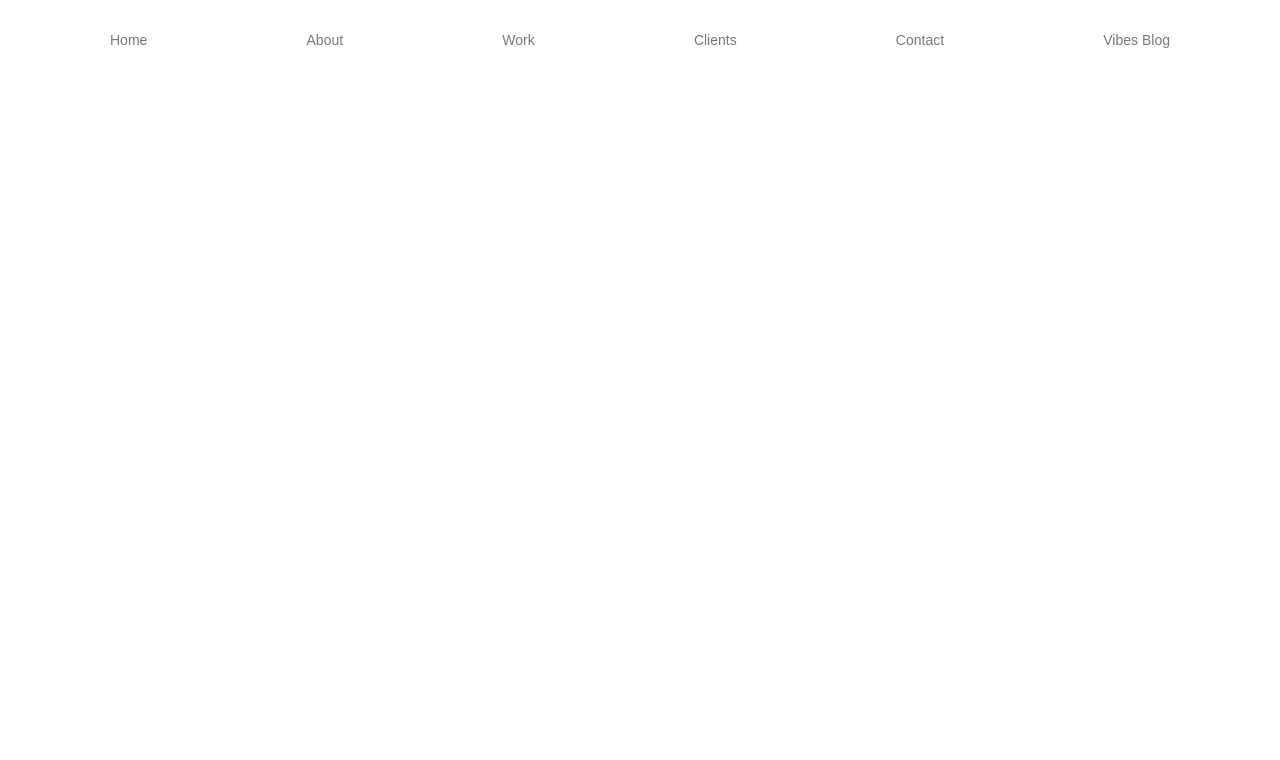
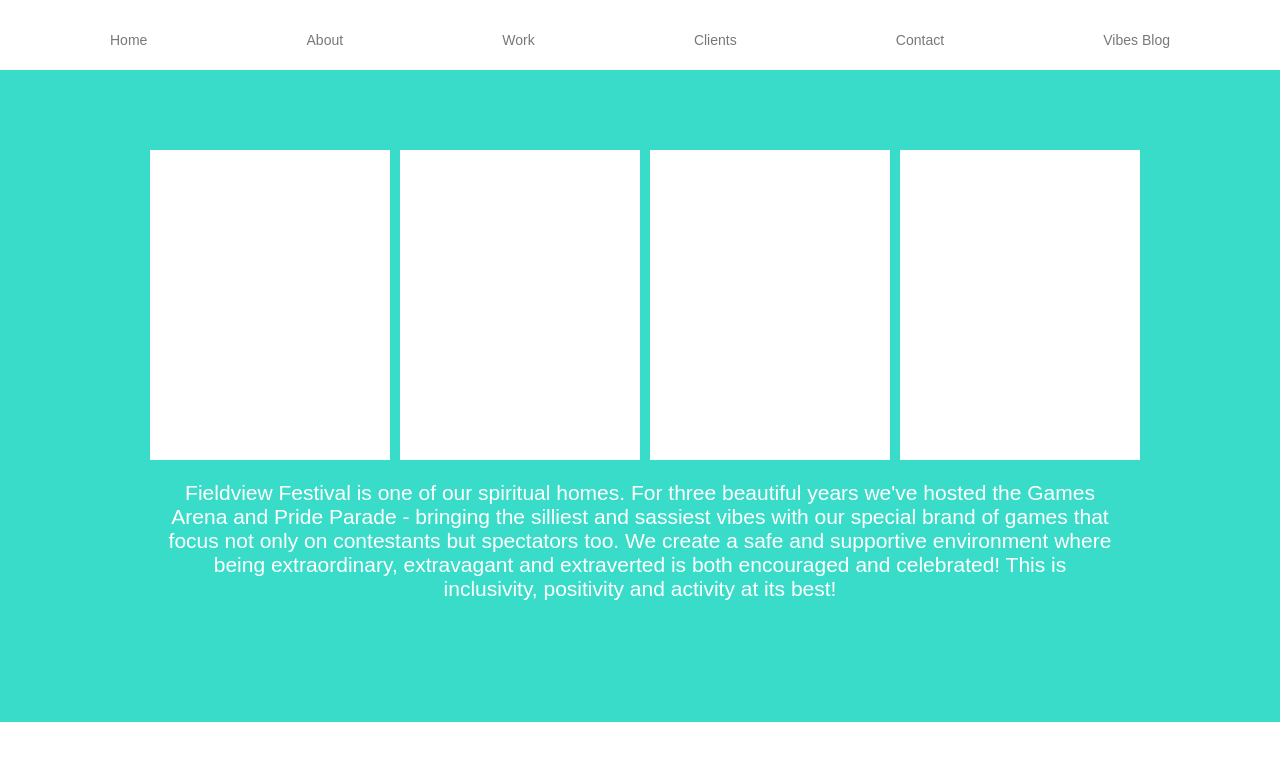
Before and after one commit to zacpeires/provibers, a React (Create React App) app: page /1 in a window 1280 px wide. Shown: the top 760 px of the page. Built offline with nearby package versions, Linux system fonts and the light colour scheme; a web font is replaced by a local one.

Commit message:
feature: created carousel

```diff
--- a/package.json
+++ b/package.json
@@ -4,6 +4,8 @@
   "private": true,
   "dependencies": {
     "firebase": "^7.2.1",
+    "firebase-tools": "^7.8.1",
+    "global": "^4.4.0",
     "node-sass": "^4.12.0",
     "react": "^16.10.2",
     "react-dom": "^16.10.2",
--- a/src/App.js
+++ b/src/App.js
@@ -1,6 +1,6 @@
 import React from 'react';
 import { Switch, Route } from 'react-router-dom';
-import { LandingPage } from './containers'
+import { LandingPage, EventPage } from './containers'
 import Navbar from './components/Navbar'
 
 const App = () => {
@@ -9,6 +9,7 @@ const App = () => {
     <Navbar />
         <Switch>
           <Route exact path="/" component={LandingPage} />
+          <Route exact path="/:eventName"  component={EventPage} />
         </Switch>
     </div>
   );
--- /dev/null
+++ b/src/components/Carousel/index.js
@@ -0,0 +1,58 @@
+import React, { useState } from 'react';
+import styled from 'styled-components';
+
+const Container = styled.div`
+  width: 1000px;
+  height: 310px;
+  overflow: hidden;
+  box-sizing: border-box;
+  padding-left: 10px;
+`;
+
+const Image = styled.div`
+  height: 100%;
+  min-width: 240px;
+  background-color: white;
+  margin-right: 10px;
+`;
+
+const InternalImageContainer = styled.div`
+  height: 100%;
+  width: 100%;
+  display: flex;
+  transform: ${props => `translateX(-${props.translate}px)`};
+  transition: 0.2s transform;
+`;
+
+const PinkImage = styled.div`
+  height: 100%;
+  min-width: 240px;
+  background-color: pink;
+  margin-right: 10px;
+`;
+
+export default () => {
+  const [index, setIndex] = useState(0);
+
+//   setInterval(() =>{
+//       setIndex(index + 1);
+//   }, 1000)
+
+    const shiftRight = () => {
+        setIndex(index + 1)
+    }
+
+  return (
+    <Container>
+      <InternalImageContainer translate={250 * index}>
+        <Image />
+        <Image />
+        <Image />
+        <Image />
+        <PinkImage />
+        <PinkImage />
+        <PinkImage />
+      </InternalImageContainer>
+    </Container>
+  );
+};
--- a/src/containers/Contact.js
+++ b/src/containers/Contact.js
@@ -1,6 +1,7 @@
 import React from 'react';
 import styled from 'styled-components';
 import Form from '../components/Form';
+
 const Container = styled.div`
   display: flex;
   justify-content: center;
--- /dev/null
+++ b/src/containers/EventPage.js
@@ -0,0 +1,37 @@
+import React from 'react';
+import styled from 'styled-components';
+import Carousel from '../components/Carousel';
+
+const Container = styled.div`
+background-color: #38dcc8;
+width: 100%;
+display: flex;
+height: 100%;
+align-items: center;
+box-sizing: border-box;
+justify-content: center;
+padding-top: 150px;
+padding-bottom: 100px;
+flex-direction: column;
+text-align: center;
+`;
+
+const EventExplanationText = styled.p`
+    font-family: arial;
+    font-size: 21px;
+    width: 950px;
+    color: white;
+`
+
+
+
+export default () => {
+    return (
+        <Container>
+            <Carousel />
+            <EventExplanationText>
+            Fieldview Festival is one of our spiritual homes. For three beautiful years we've hosted the Games Arena and Pride Parade - bringing the silliest and sassiest vibes with our special brand of games that focus not only on contestants but spectators too. We create a safe and supportive environment where being extraordinary, extravagant and extraverted is both encouraged and celebrated! This is inclusivity, positivity and activity at its best!
+            </EventExplanationText>
+        </Container>
+    )
+}
--- a/src/containers/index.js
+++ b/src/containers/index.js
@@ -1 +1,2 @@
 export { default as LandingPage } from './LandingPage';
+export { default as EventPage } from './EventPage';
```
Also changed, not shown: 1 other file (tests, documents, lock files or other folders).
